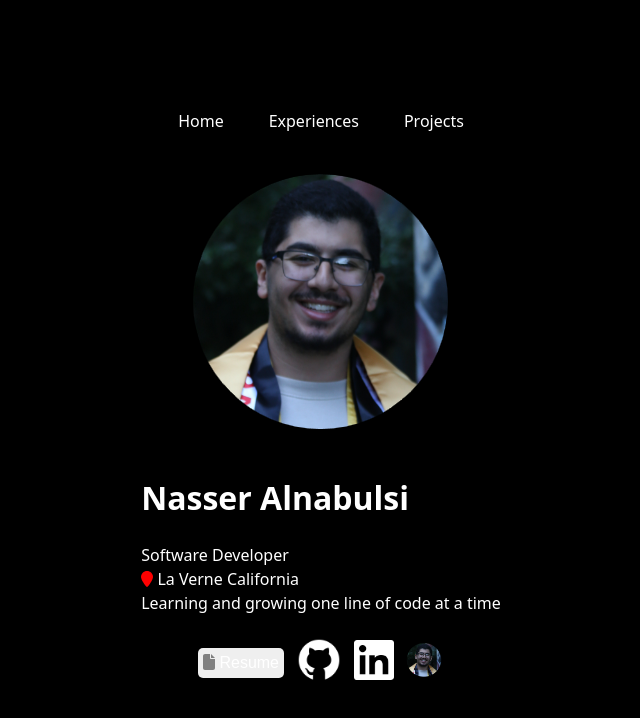
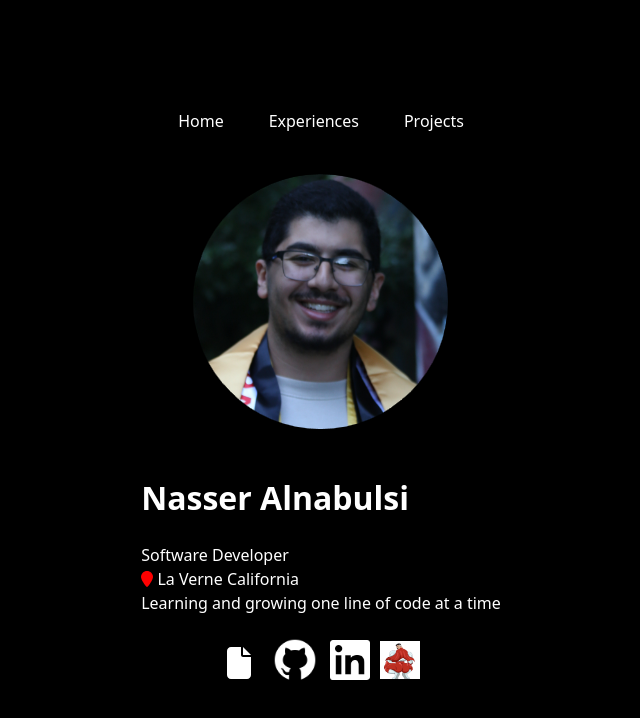
Before and after one commit to NasserA12433/naweb, a React (Vite) app: page / in a window 1280 px wide. Shown: the top 718 px of the page, without its empty margins (319-959 px from the left). Built offline with nearby package versions, Linux system fonts and the light colour scheme.

Commit message:
Added resume On hoverer

```diff
--- a/src/cssFiles/home.css
+++ b/src/cssFiles/home.css
@@ -69,7 +69,7 @@ p{
 }
 
 .resume-button {
-    color: white;
+    color: rgb(255, 255, 255);
     border: black;
     padding: 6px 5px;
     font-size: 16px;
@@ -77,11 +77,10 @@ p{
     cursor: pointer;
     transition: background-color 0.3s ease-in-out;
     transition: transform 0.3s ease-in-out;
-
+    background-color: #000000;
 }
 
 .resume-button:hover {
-    background-color: #505050;
     transform:scale(1.2)
 }
 
@@ -111,17 +110,33 @@ p{
 }
 
 .face-logo:hover {
-  transform: scale(100.2);
+  transform: scale(10.2);
+}
+
+.resume-button .onhovertype {
+  opacity: 0;
+  width: 0;
+  overflow: hidden;
+  white-space: nowrap;
+  display:inline-block;
+  transition: opacity 0.3s ease, width 0.3s ease;
+}
+
+.resume-button:hover .onhovertype {
+  opacity: 1;
+  width: 100%;
+  animation: tanimation .5s steps(30) 1 forwards;
+  font-size: small;
 }
 
 
-@keyframes fadeIn {
-  from {
-    opacity: 0;
-    transform: translateY(20px);
+@keyframes tanimation {
+  0% {
+    width: 0;
+    opacity: 1;
   }
-  to {
+  100% {
+    width: 100%;
     opacity: 1;
-    transform: translateY(0);
   }
 }
--- a/src/home.tsx
+++ b/src/home.tsx
@@ -32,8 +32,11 @@ function Home() {
 						href="src\assets\ResumeNasserAlnabulsi.pdf"
 						download="Nasser_Alnabulsi_Resume.pdf">
 						<button className="resume-button">
-						<FontAwesomeIcon icon={faFile} color="grey"/>
-						{" "}Resume
+						<FontAwesomeIcon icon={faFile} size="2x" color="white"/>
+						{" "}
+						<span className="onhovertype">
+						resume
+						</span>
 						</button>
 					</a>
 					<a
@@ -55,7 +58,7 @@ function Home() {
 						target="_blank"
 						rel="noopener noreferrer">
 
-						<img src="src\assets\Profile.png" className="face-logo"/>
+						<img src="src\assets\booty.webp" className="face-logo"/>
 					</a>
 			</div>
 
```
Also changed, not shown: src/cssFiles/index.css (+0 -56 lines), src/assets/booty.webp (added).
